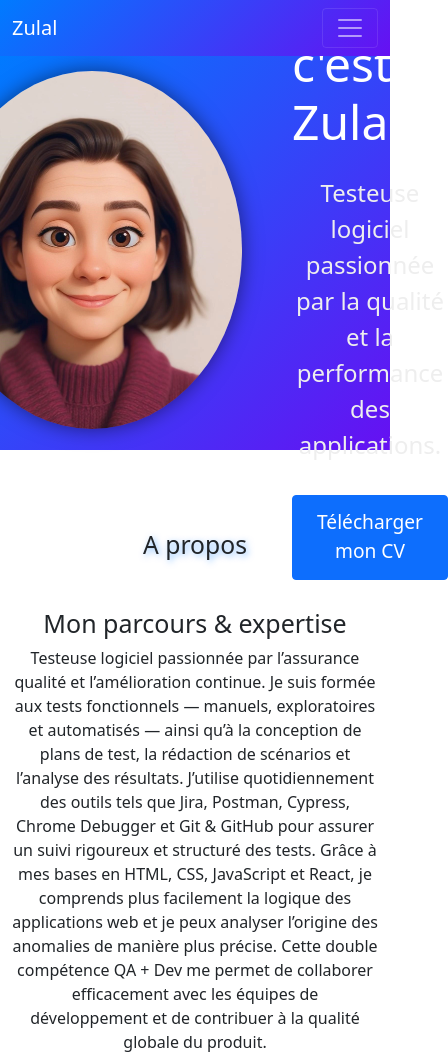
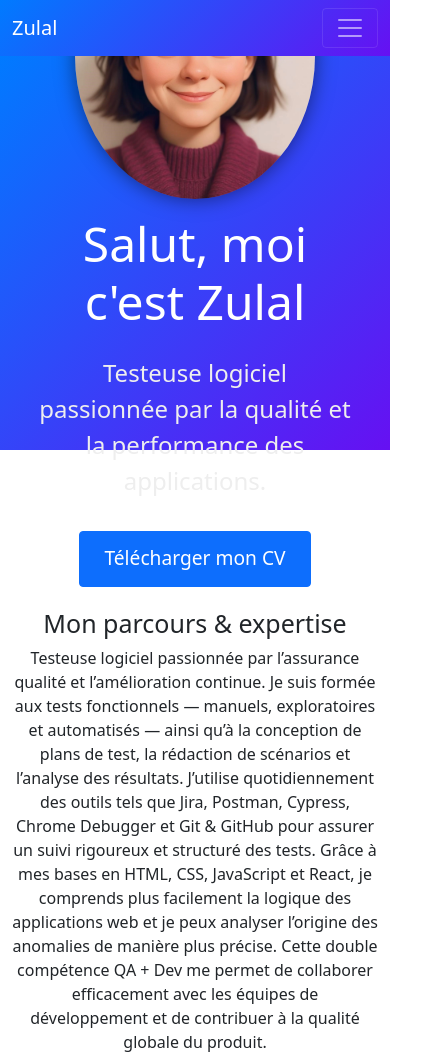
Before and after one commit to ZulalAkbulut/Portfolio, a plain HTML site: page index.html in a window 390 px wide. Shown: the top 1057 px of the page, 448 px wide, since content can reach past the window. Drawn offline with nearby package versions, Linux system fonts and the light colour scheme.

Commit message:
Fix hero section layout on mobile devices

```diff
--- a/style.css
+++ b/style.css
@@ -597,3 +597,21 @@ body.dark-mode .step-card p {
 body.dark-mode ul li {
     color: #ddd;
 }
+
+@media (max-width: 768px) {
+  .hero-container {
+    flex-direction: column;
+    text-align: center;
+    gap: 1rem;
+  }
+
+  .hero-image img {
+    width: 80%;
+    max-width: 300px;
+    height: auto;
+  }
+
+  .hero-text {
+    padding: 0 1rem;
+  }
+}
```
